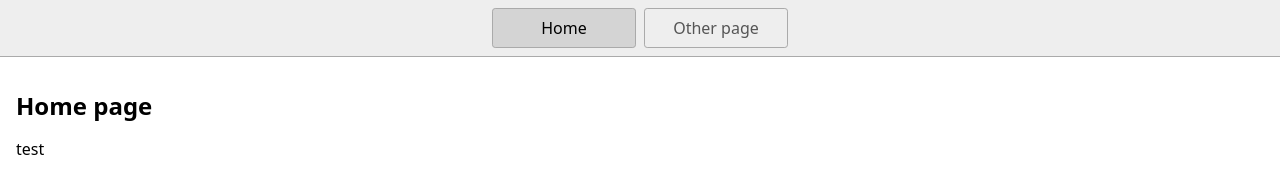
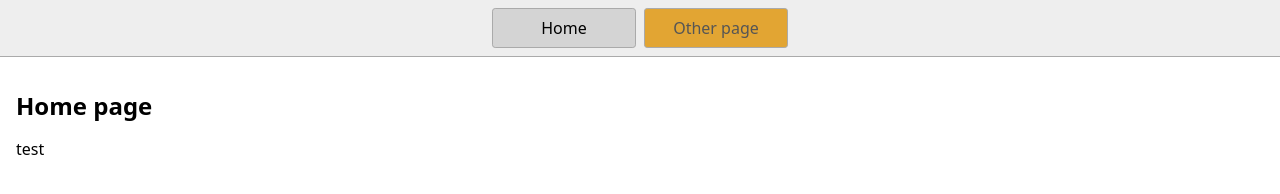
Before and after one commit to fortnum/html-css-01, a plain HTML site: page index.html in a window 1280 px wide. Drawn offline with Linux system fonts and the light colour scheme.

Commit message:
1 file modified

```diff
--- a/styles.css
+++ b/styles.css
@@ -29,6 +29,7 @@ nav a {
   text-align: center;
   text-decoration: none;
   color: #555;
+  background-color: rgb(226, 165, 51);
 }
 
 nav a[aria-current='page'] {
```
